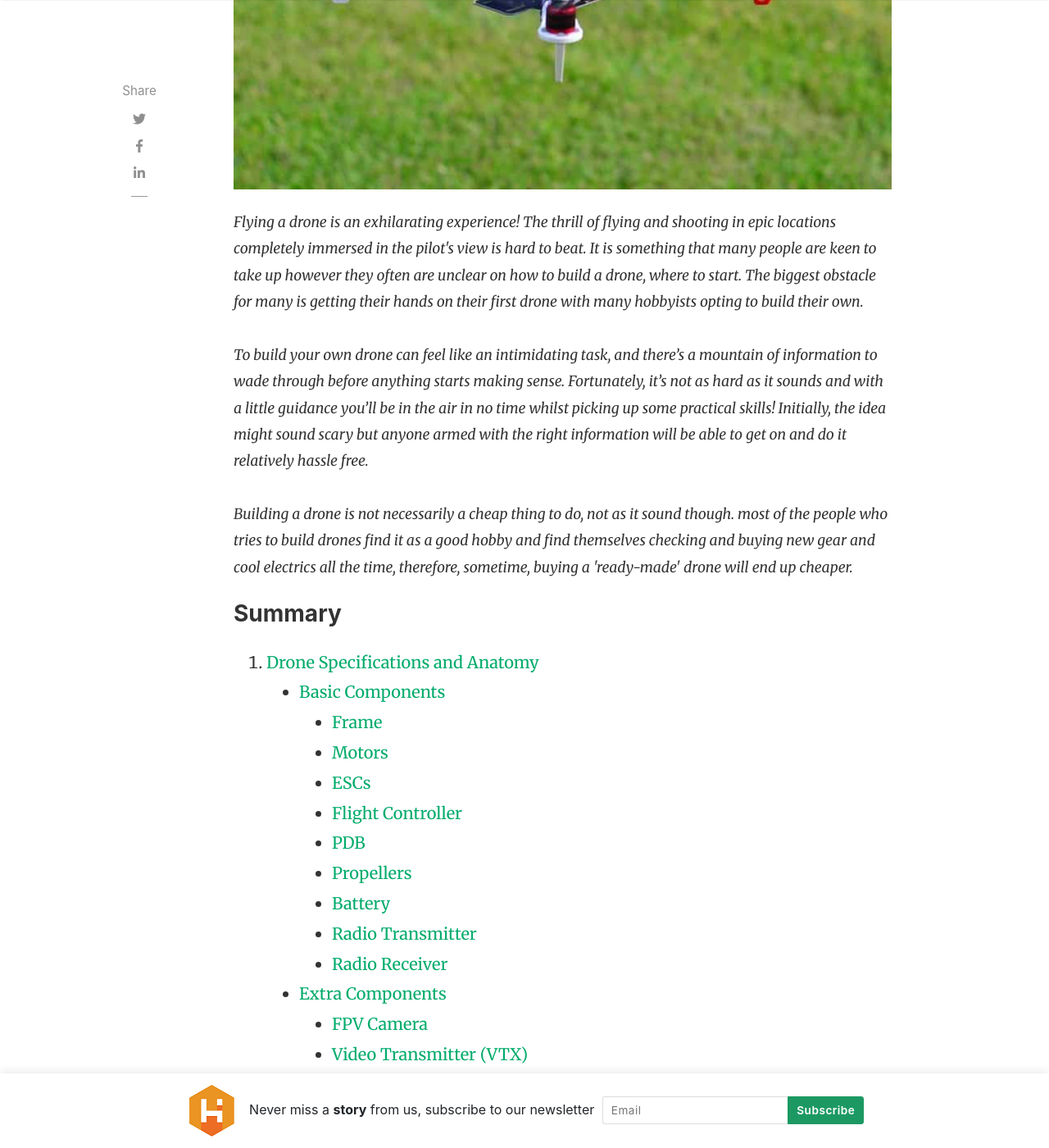
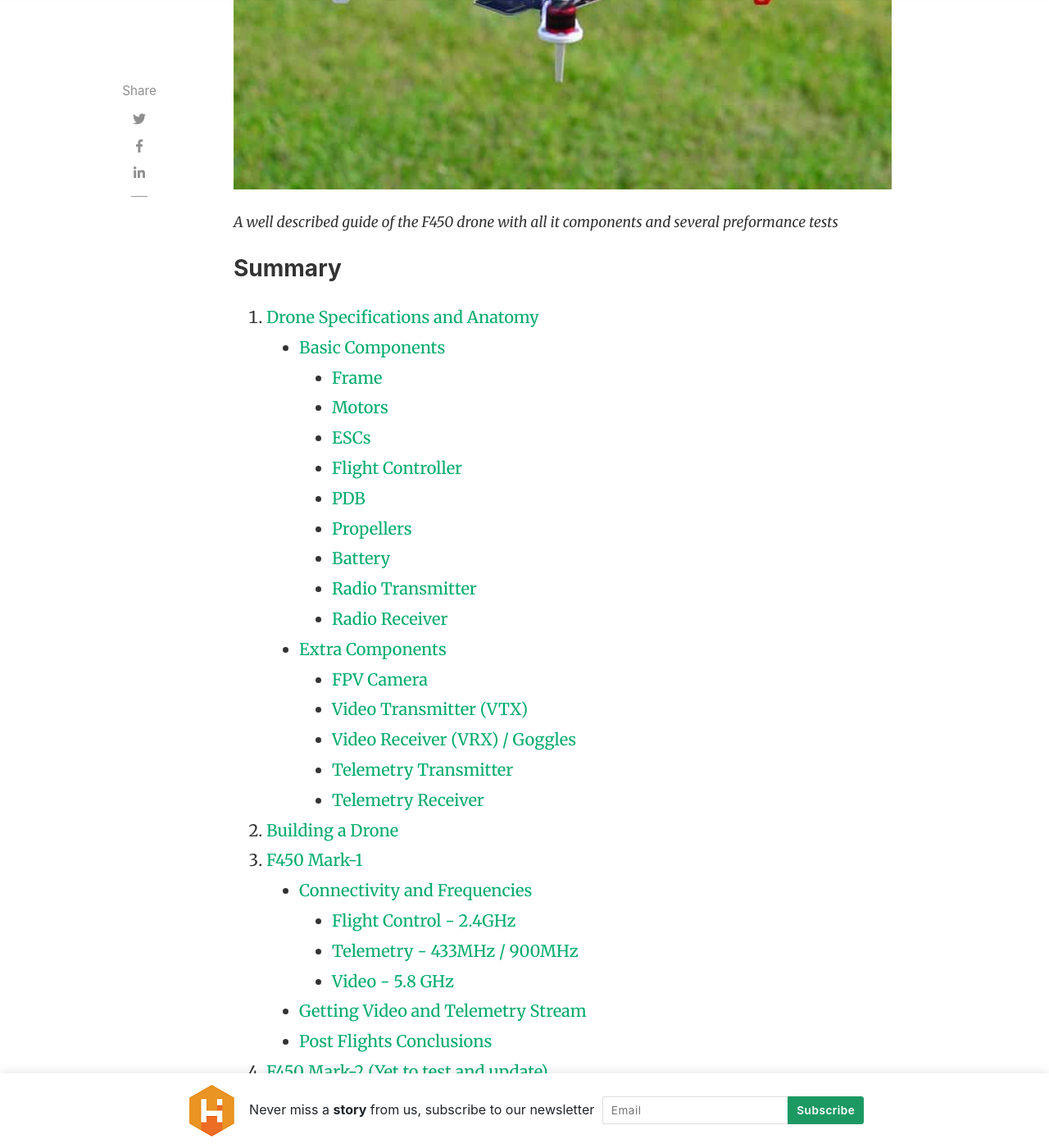
Before and after one commit to taljmars/dronedoc.io, a Jekyll site: the page built from _posts/2018-01-11-building-f450.md, in a window 1280 px wide and 1400 px high, scrolled down 823 px. Shown: the whole window at 82% size. Built offline with Jekyll 4.4.1, drawn with Linux system fonts in a browser that asks for light colours; nearby versions of some CDN libraries; comment, search, counter and statistics services are not loaded; some of the changed text lies outside the part shown.

Commit message:
Update 2018-01-11-building-f450.md

```diff
--- a/_posts/2018-01-11-building-f450.md
+++ b/_posts/2018-01-11-building-f450.md
@@ -9,18 +9,15 @@ description: "A well described guide of the F450 drone with all it components an
 featured: true
 toc: true
 hidden: false
-beforetoc: "Flying a drone is an exhilarating experience! The thrill of flying and shooting in epic locations completely immersed in the pilot's view is hard to beat. It is something that many people are keen to take up however they often are unclear on how to build a drone, where to start. The biggest obstacle for many is getting their hands on their first drone with many hobbyists opting to build their own.
-<br/>
-<br/>
-To build your own drone can feel like an intimidating task, and there’s a mountain of information to wade through before anything starts making sense. Fortunately, it’s not as hard as it sounds and with a little guidance you’ll be in the air in no time whilst picking up some practical skills! Initially, the idea might sound scary but anyone armed with the right information will be able to get on and do it relatively hassle free.
-<br/>
-<br/>
-Building a drone is not necessarily a cheap thing to do, not as it sound though. most of the people who tries to build drones find it as a good hobby and find themselves checking and buying new gear and cool electrics all the time, therefore, sometime, buying a 'ready-made' drone will end up cheaper.
-"
+beforetoc: "A well described guide of the F450 drone with all it components and several preformance tests"
 rating: 4.5
 ---
 
-<br/>
+Flying a drone is an exhilarating experience! The thrill of flying and shooting in epic locations completely immersed in the pilot's view is hard to beat. It is something that many people are keen to take up however they often are unclear on how to build a drone, where to start. The biggest obstacle for many is getting their hands on their first drone with many hobbyists opting to build their own.
+
+To build your own drone can feel like an intimidating task, and there’s a mountain of information to wade through before anything starts making sense. Fortunately, it’s not as hard as it sounds and with a little guidance you’ll be in the air in no time whilst picking up some practical skills! Initially, the idea might sound scary but anyone armed with the right information will be able to get on and do it relatively hassle free.
+
+Building a drone is not necessarily a cheap thing to do, not as it sound though. most of the people who tries to build drones find it as a good hobby and find themselves checking and buying new gear and cool electrics all the time, therefore, sometime, buying a 'ready-made' drone will end up cheaper.
 
 # Drone Specifications and Anatomy
 
```
